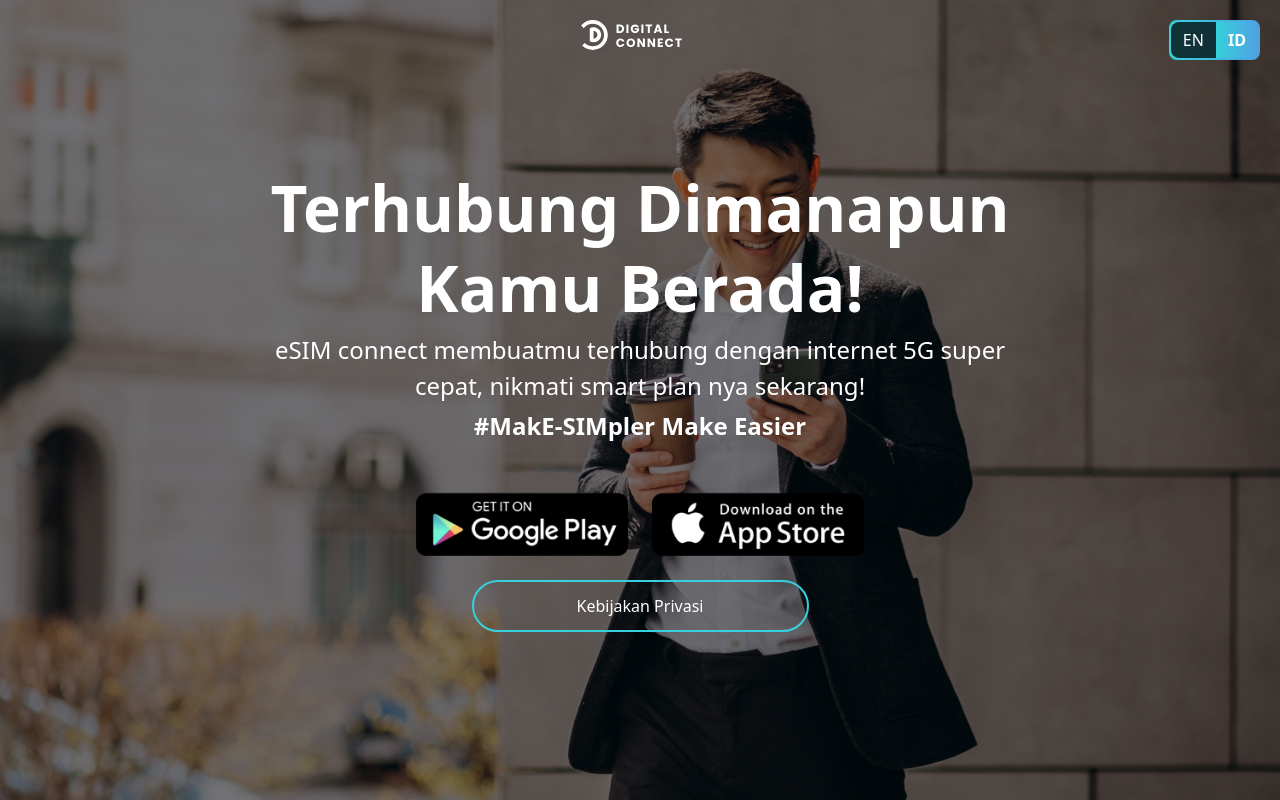
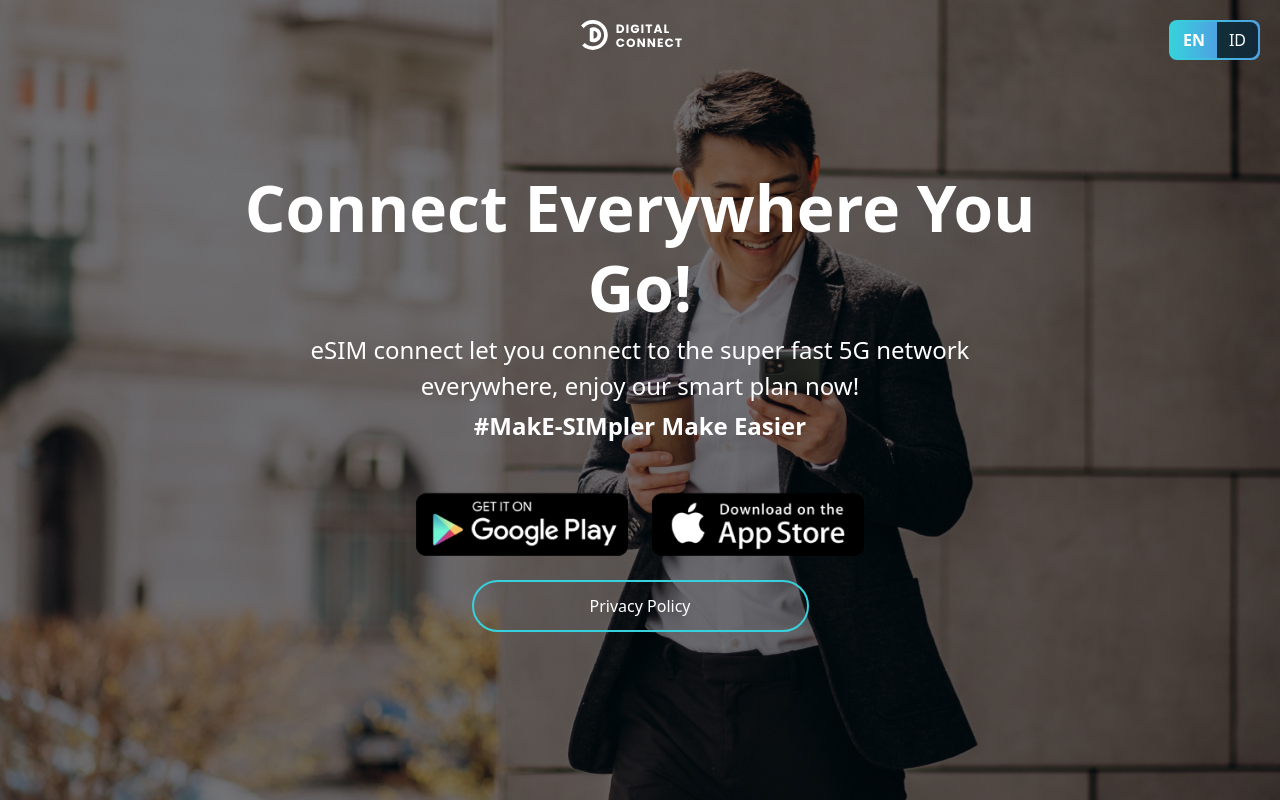
Before and after one commit to fadlidotdev/esim-connect, a React (Vite) app: page / in a window 1280 px wide. Built offline with nearby package versions, Linux system fonts and the light colour scheme.

Commit message:
Set english default language
Signed-off-by: Fadli Hidayatullah <fadlihdytullah@gmail.com>

```diff
--- a/src/components/LanguageSwitcher.jsx
+++ b/src/components/LanguageSwitcher.jsx
@@ -3,7 +3,7 @@ import { useTranslation } from "./TranslationProvider";
 import { useHistory, useLocation } from "react-router-dom/cjs/react-router-dom.min";
 
 const LanguageSwitcher = () => {
-  const { isEnglish } = useTranslation();
+  const { isIndonesia } = useTranslation();
 
   const history = useHistory();
   const { pathname } = useLocation();
@@ -14,17 +14,18 @@ const LanguageSwitcher = () => {
   const [selectedLanguage, setSelectedLanguage] = useState();
 
   useEffect(() => {
-    setSelectedLanguage(isEnglish ? "EN" : "ID");
-  }, [isEnglish]);
+    setSelectedLanguage(isIndonesia ? "ID" : "EN");
+  }, [isIndonesia]);
 
   const toggleSelectedLanguage = () => {
     const isPrivacyPage = pathname.includes("privacy");
-    setSelectedLanguage(selectedLanguage === "EN" ? "ID" : "EN");
+
+    setSelectedLanguage((prev) => (prev === "EN" ? "ID" : "EN"));
 
     if (isPrivacyPage) {
-      history.push(selectedLanguage === "EN" ? "/privacy" : "/en/privacy");
+      history.push(selectedLanguage === "EN" ? "/id/privacy" : "/privacy");
     } else {
-      history.push(selectedLanguage === "EN" ? "/" : "/en");
+      history.push(selectedLanguage === "EN" ? "/id" : "/");
     }
   };
 
--- a/src/components/TranslationProvider.jsx
+++ b/src/components/TranslationProvider.jsx
@@ -8,27 +8,27 @@ const translationContext = createContext();
 const TranslationProvider = ({ children }) => {
   const { pathname } = useLocation();
 
-  const isEnglish = useMemo(() => {
-    return pathname.includes("/en");
+  const isIndonesia = useMemo(() => {
+    return pathname.includes("/id");
   }, [pathname]);
 
   return (
-    <translationContext.Provider value={{ isEnglish: isEnglish }}>
+    <translationContext.Provider value={{ isIndonesia: isIndonesia }}>
       {children}
     </translationContext.Provider>
   );
 };
 
 export const useTranslation = () => {
-  const { isEnglish } = useContext(translationContext);
+  const { isIndonesia } = useContext(translationContext);
 
   const t = (translation_id) => {
-    const translation = i18n.resources[isEnglish ? "en" : "id"]["translation"];
+    const translation = i18n.resources[isIndonesia ? "id" : "en"]["translation"];
 
     return translation[translation_id] ?? "";
   };
 
-  return { t, isEnglish };
+  return { t, isIndonesia };
 };
 
 export default TranslationProvider;
--- a/src/pages/Index.jsx
+++ b/src/pages/Index.jsx
@@ -4,10 +4,10 @@ import { useTranslation } from "../components/TranslationProvider";
 import LanguageSwitcher from "../components/LanguageSwitcher";
 
 const Index = () => {
-  const { t, isEnglish } = useTranslation();
+  const { t, isIndonesia } = useTranslation();
 
-  const hrefPrivacyAndPolicy = isEnglish ? "/en/privacy" : "/privacy";
-  const hrefHome = isEnglish ? "/en" : "/";
+  const hrefPrivacyAndPolicy = isIndonesia ? "/id/privacy" : "/privacy";
+  const hrefHome = isIndonesia ? "/id" : "/";
 
   return (
     <div className="bg-center h-screen flex text-center p-5 text-white flex-col items-center justify-center bg-[url('/background.jpg')]">
--- a/src/pages/PrivacyAndPolicy.jsx
+++ b/src/pages/PrivacyAndPolicy.jsx
@@ -4,9 +4,9 @@ import { useTranslation } from "../components/TranslationProvider";
 import LanguageSwitcher from "../components/LanguageSwitcher";
 
 const PrivacyAndPolicy = () => {
-  const { t, isEnglish } = useTranslation();
+  const { t, isIndonesia } = useTranslation();
 
-  const hrefHome = isEnglish ? "/en" : "/";
+  const hrefHome = isIndonesia ? "/en" : "/";
 
   return (
     <div className="p-5 py-0 text-[#53565A]">
```
